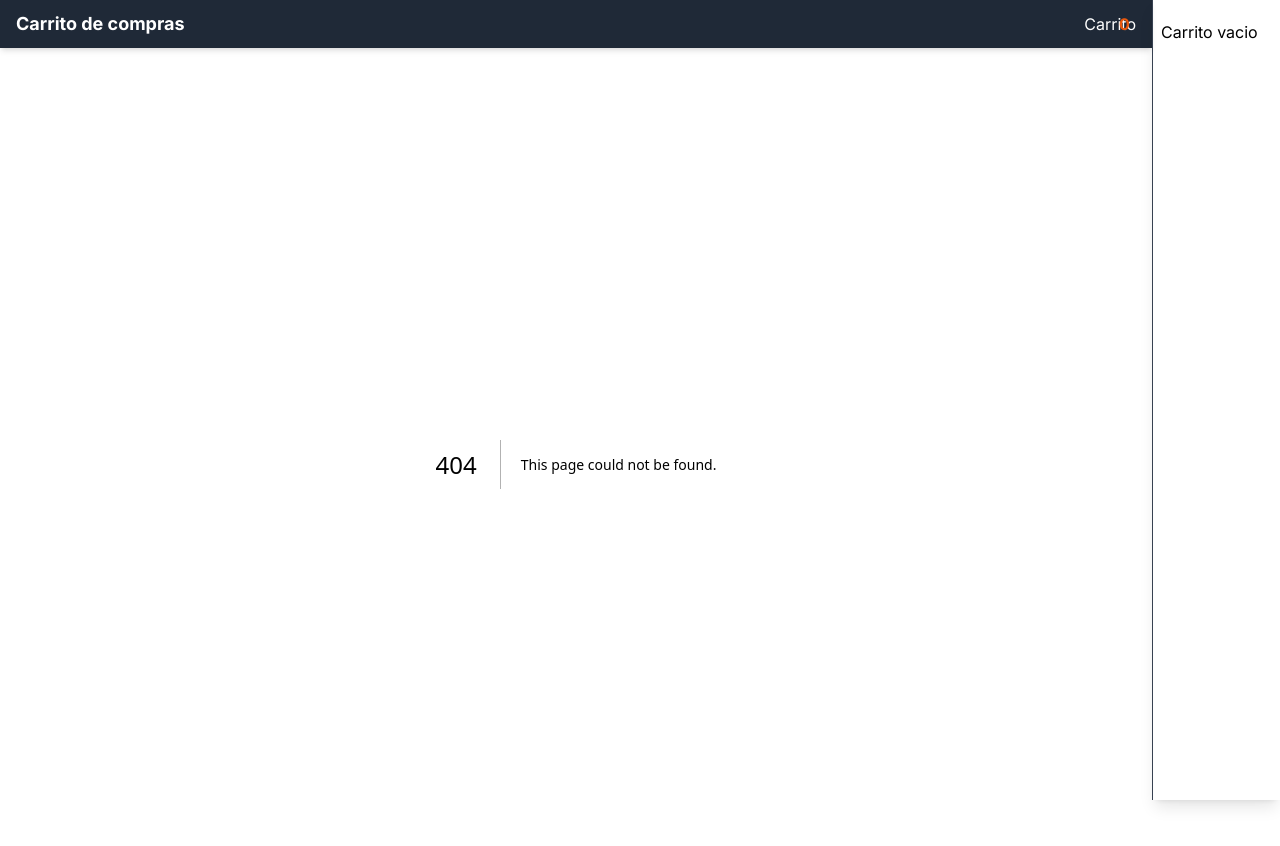
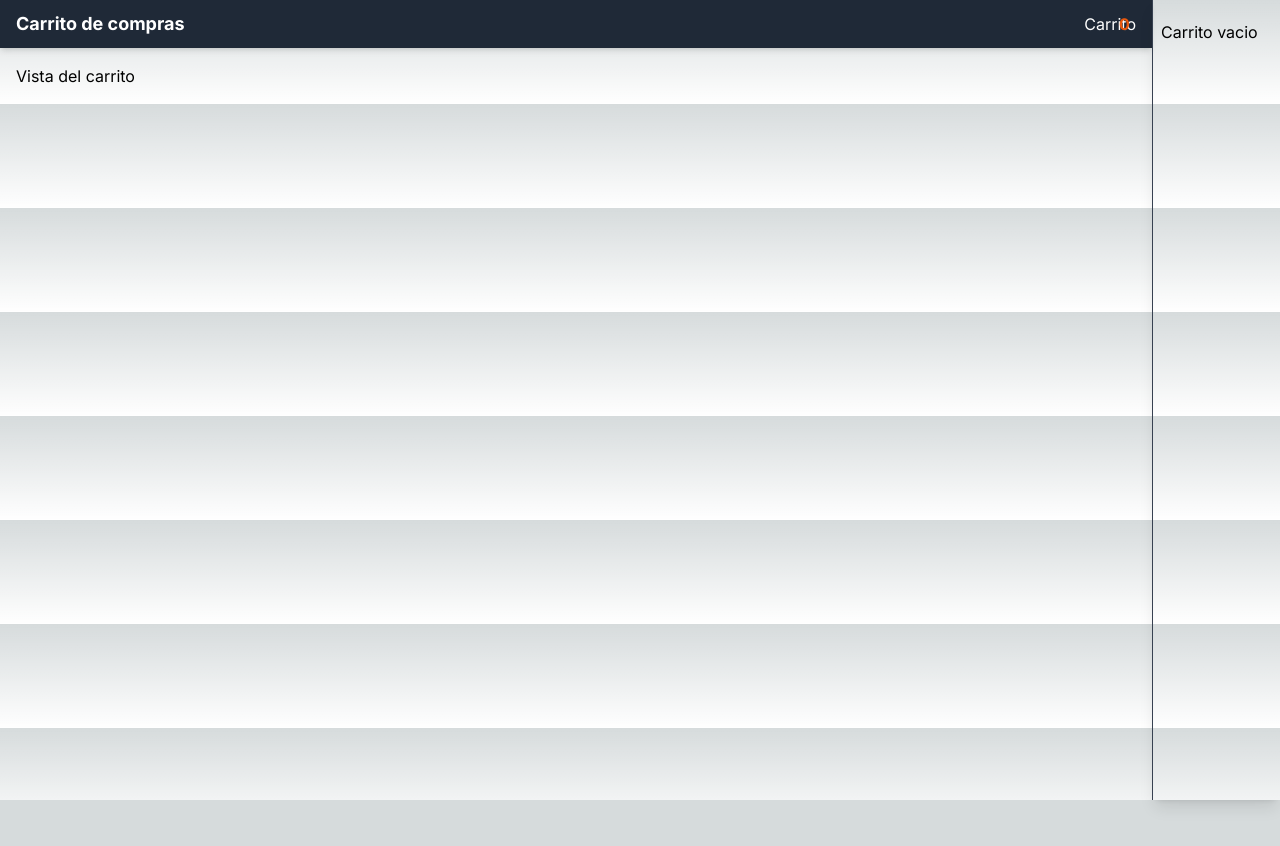
Before and after one commit to JorgeGWD/shopping-card, a Next.js app: page /cart in a window 1280 px wide. Before the commit this address had no page. Shown: the top 846 px of the page. After the commit the page ends 800 px from the top, so only its background shows below. Built offline with nearby package versions, Linux system fonts and the light colour scheme.

Commit message:
Cart preview page creation

```diff
--- /dev/null
+++ b/src/app/cart/page.js
@@ -0,0 +1,8 @@
+'use client'
+
+
+export default function CartPage() {
+    return (
+        <div>Vista del carrito</div>
+    )
+}
```
